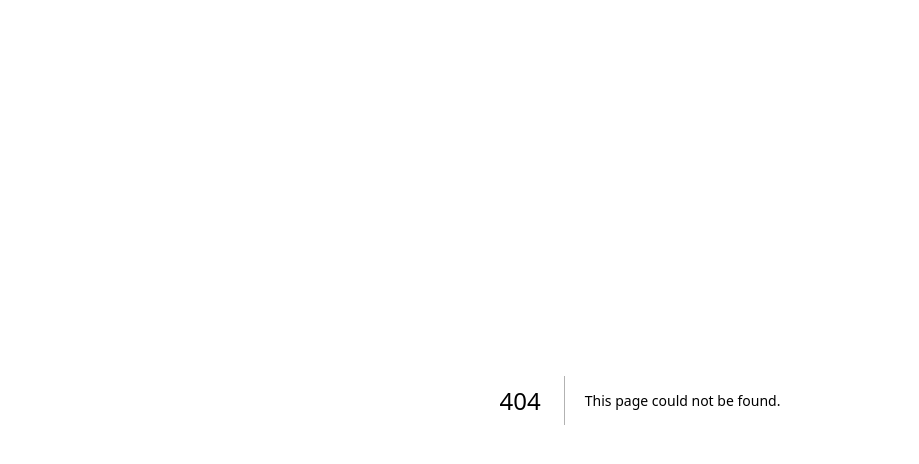
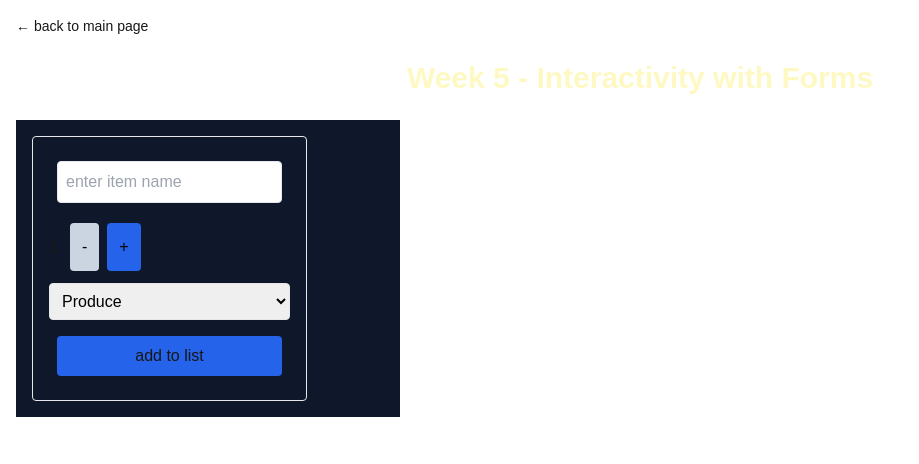
Before and after one commit to fernandocbhorta/cprg306-assignments, a Next.js app: page /week-5 in a window 1280 px wide. Before the commit this address had no page. Shown: the top 464 px of the page, without its empty margins (0-919 px from the left). Built offline with nearby package versions, Linux system fonts and the light colour scheme.

Commit message:
week 5 added
first pass on the form interactivity lesson

```diff
--- a/app/page.js
+++ b/app/page.js
@@ -14,6 +14,7 @@ export default function Page() {
             <Week n={2} />
             <Week n={3}/>
             <Week n={4}/>
+            <Week n={5}/>
         </ul>
       </main>
     );
--- /dev/null
+++ b/app/week-5/new-item.js
@@ -0,0 +1,85 @@
+"use client";
+
+import { useState } from "react";
+
+export default function NewItem() {
+  const [name, setName] = useState("");
+  const [category, setCategory] = useState("produce");
+  const [quantity, setQuantity] = useState(1);
+  const categories = ["Produce", "Dairy", "Bakery", "Meat", "Frozen Foods", "Canned Goods", "Dry Goods", "Beverages", "Snacks", "Household", "Other"];
+
+
+
+  const increment = () => {
+    if (quantity < 20) {
+      setQuantity(quantity + 1);
+    }
+  };
+
+  const decrement = () => {
+    if (quantity > 1) {
+      setQuantity(quantity - 1);
+    }
+  };
+
+  const handleSubmit = (event) => {
+    event.preventDefault();
+    let item = { name, category, quantity};
+    console.log(item);
+    alert(`New item object created: ${name} (${category}), x${quantity}`);
+    setName("");
+    setCategory("");
+    setQuantity(1);
+  };
+
+  return (
+    <div className="p-4 m-4 bg-slate-900 flex max-w-sm w-full text-center content-center">
+      <form onSubmit={(event) => handleSubmit(event)} className="border rounded p-4">
+        <div className="flex items-center mb-2">
+          <input
+            id="name"
+            type="text"
+            value={name}
+            onChange={(event) => setName(event.target.value)}
+            placeholder="enter item name"
+            className="m-2 p-2 max-w-sm w-full rounded text-black border"
+            required />
+        </div>
+
+        <div className="flex items-center mb-2">
+          <p className="mr-2">{quantity}</p>
+          <button
+            disabled={quantity == 1}
+            className="p-3 text-black rounded m-1 hover:bg-blue-400 disabled:bg-slate-300 bg-blue-600"
+            onClick={decrement}
+          >
+            -
+          </button>
+          <button
+            disabled={quantity == 20}
+            className="p-3 text-black rounded m-1 hover:bg-blue-400 disabled:bg-slate-300 bg-blue-600"
+            onClick={increment}
+          >
+            +
+          </button>
+        </div>
+
+        <div className="mb-2">
+          <select className="p-2 w-full rounded text-black border" value={category} onChange={(e) => setCategory(e.target.value)}>
+            <option value disabled>Pick a Category</option>
+            {categories.map((cat) => (
+              <option key={cat} value={cat.toLowerCase()}>
+                {cat}
+              </option>
+            ))}
+          </select>
+        </div>
+
+        <div className="flex justify-center">
+          <input type="submit" value="add to list" className="p-2 m-2 hover:bg-blue-400 bg-blue-600 rounded w-full"/>
+        </div>
+      </form>
+    </div>
+  );
+
+}
--- /dev/null
+++ b/app/week-5/page.js
@@ -0,0 +1,13 @@
+import NewItem from "./new-item";
+import Link from "next/link";
+
+export default function Page() {
+    return (
+
+      <main>
+        <p className="text-sm p-2 m-2"><Link href="../"> &#8592; back to main page</Link></p>
+        <h1 className="text-3xl p-2 m-2 m-0 font-bold text-center text-yellow-100">Week 5 - Interactivity with Forms</h1>
+        <NewItem />
+      </main>
+    );
+  }
```
